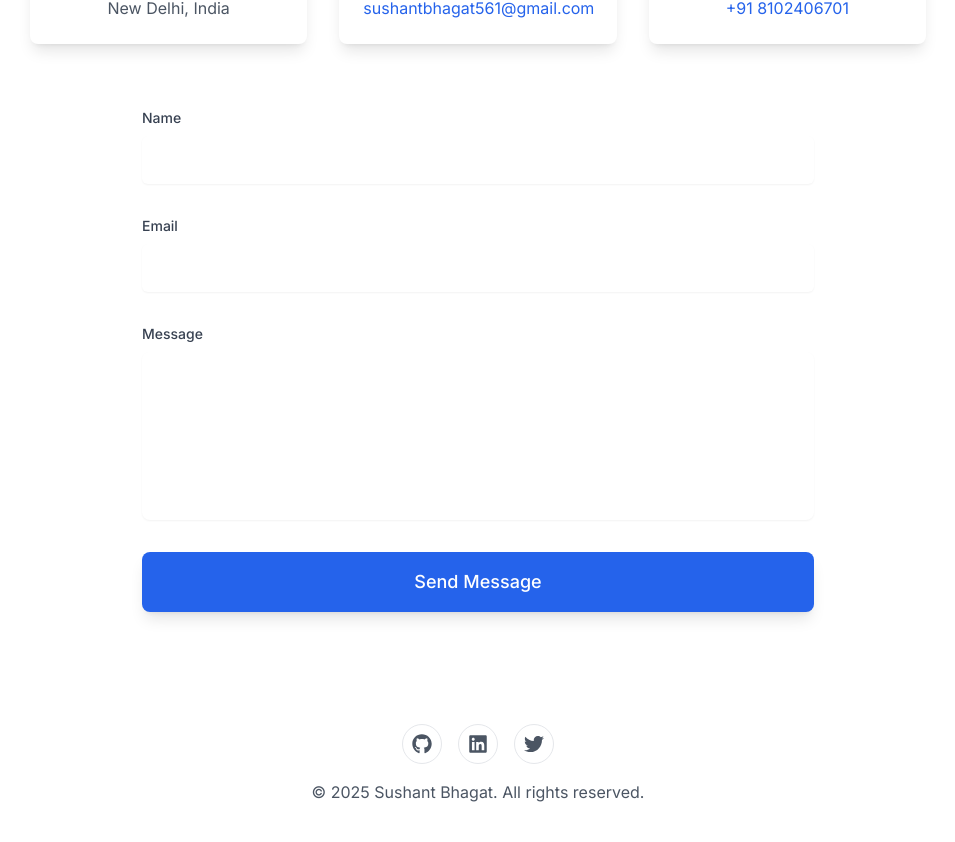
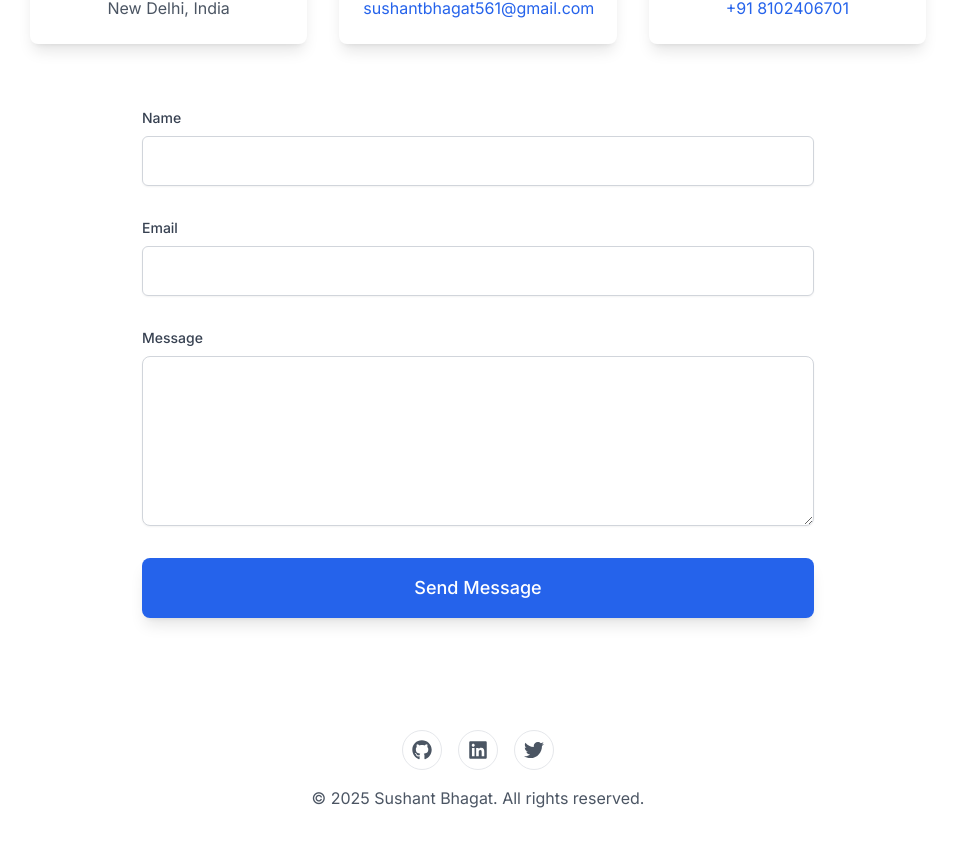
Before and after one commit to sushant561/my-portfolio, a Next.js app: page / in a window 1280 px wide. Shown: the part 3216-4058 px from the top of the page, without its empty margins (162-1117 px from the left). Built offline with nearby package versions, Linux system fonts and the light colour scheme.

Commit message:
fixing contact form

```diff
--- a/src/app/components/ContactForm.tsx
+++ b/src/app/components/ContactForm.tsx
@@ -30,6 +30,8 @@ export default function ContactForm() {
     }));
   };
 
+  const inputClasses = "mt-1 block w-full rounded-lg border border-gray-300 bg-white shadow-sm focus:border-blue-500 focus:ring-2 focus:ring-blue-500 dark:bg-gray-800 dark:border-gray-700 dark:text-gray-100 py-3 px-4 text-base text-gray-900 transition-all duration-200 hover:border-blue-400";
+
   return (
     <MotionForm
       className="space-y-8"
@@ -46,7 +48,7 @@ export default function ContactForm() {
           value={formData.name}
           onChange={handleChange}
           required
-          className="mt-1 block w-full rounded-lg border-gray-300 shadow-sm focus:border-blue-500 focus:ring-blue-500 dark:bg-gray-800 dark:border-gray-700 dark:text-gray-100 py-3 px-4 text-base"
+          className={inputClasses}
           whileFocus={{ scale: 1.01 }}
         />
       </div>
@@ -61,7 +63,7 @@ export default function ContactForm() {
           value={formData.email}
           onChange={handleChange}
           required
-          className="mt-1 block w-full rounded-lg border-gray-300 shadow-sm focus:border-blue-500 focus:ring-blue-500 dark:bg-gray-800 dark:border-gray-700 dark:text-gray-100 py-3 px-4 text-base"
+          className={inputClasses}
           whileFocus={{ scale: 1.01 }}
         />
       </div>
@@ -76,7 +78,7 @@ export default function ContactForm() {
           onChange={handleChange}
           rows={6}
           required
-          className="mt-1 block w-full rounded-lg border-gray-300 shadow-sm focus:border-blue-500 focus:ring-blue-500 dark:bg-gray-800 dark:border-gray-700 dark:text-gray-100 py-3 px-4 text-base resize-none"
+          className={inputClasses}
           whileFocus={{ scale: 1.01 }}
         />
       </div>
```
